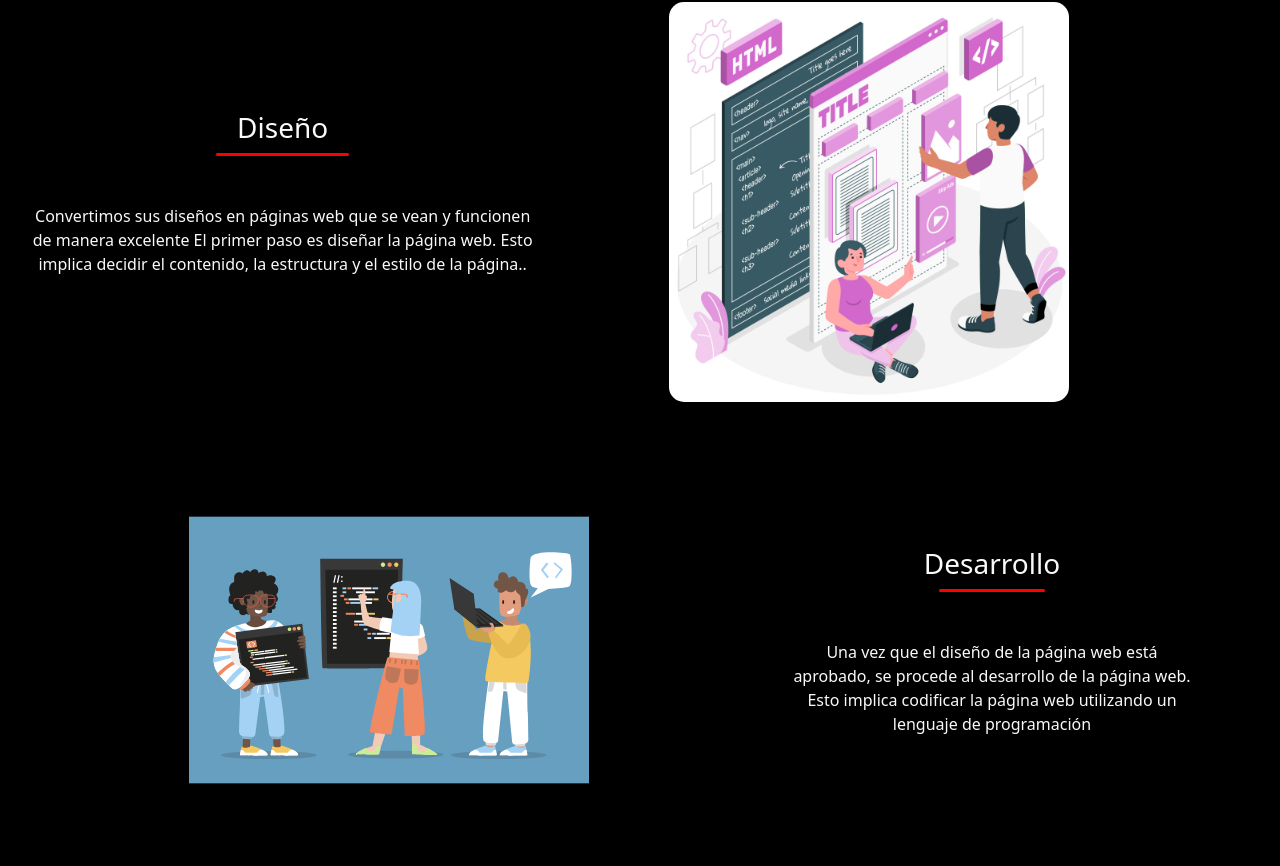
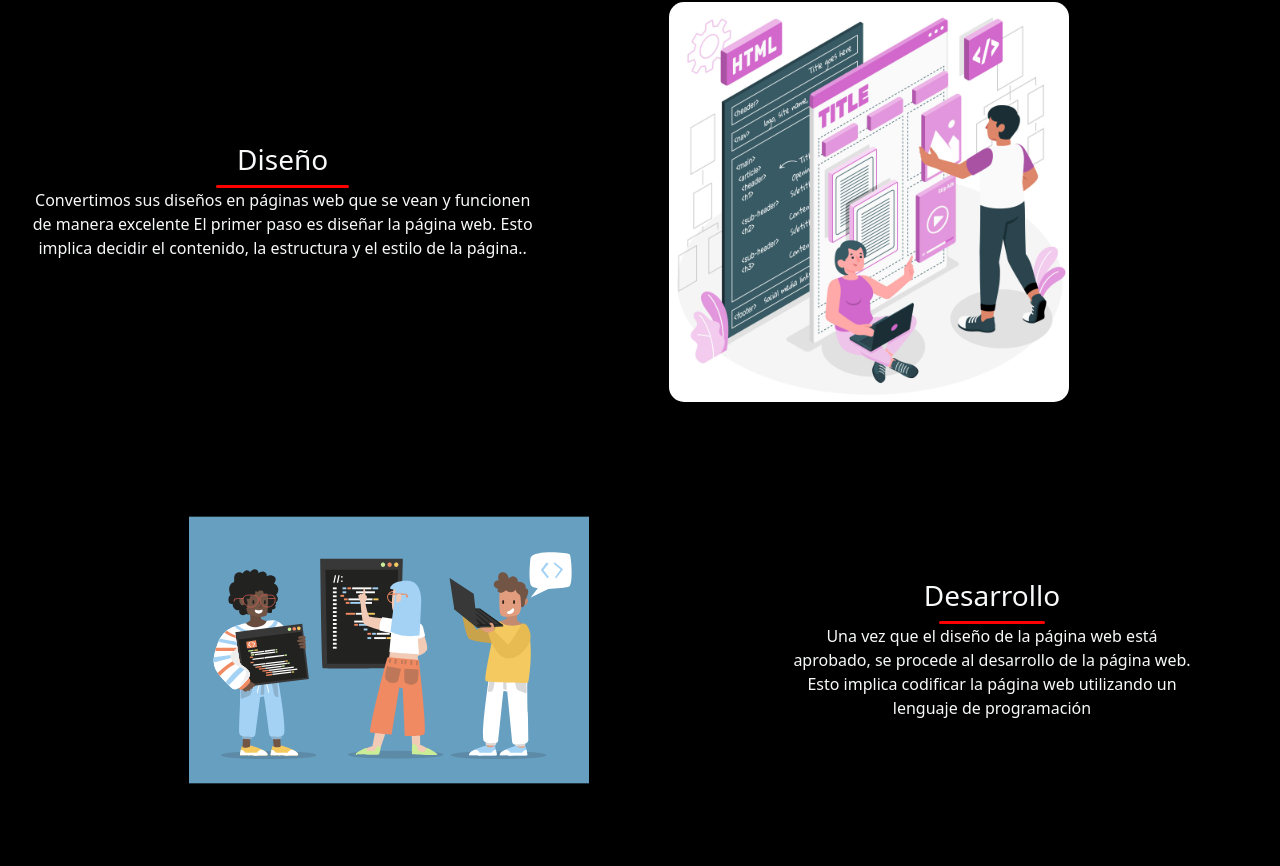
Before and after one commit to rater31/hyg-developer, a React (Vite) app in the folder hyg/: page /formas-de-trabajo in a window 1280 px wide. Shown: the part 454-1320 px from the top of the page. Built offline with nearby package versions, Linux system fonts and the light colour scheme.

Commit message:
juanma
todas las letritas se mueven che qlia

```diff
--- a/hyg/src/components/Somos.jsx
+++ b/hyg/src/components/Somos.jsx
@@ -1,11 +1,29 @@
-import { useEffect, useState } from 'react'
+import { useEffect, useState, useRef } from 'react'
 import React from 'react'
 import pcOscura from '../assets/pc-oscura.jpg'
 import '../css/somos.css'
 import Servicios from './Servicios'
+import {motion, useTime, useTransform, useInView } from 'framer-motion'
 
 const Somos = () => {
+    function Section({ children }) {
+        const ref = useRef(null);
+        const isInView = useInView(ref, { once: true });
 
+        return (
+          <section ref={ref}>
+            <span
+              style={{
+                transform: isInView ? "none" : "translateX(-200px)",
+                opacity: isInView ? 1 : 0,
+                transition: "all 0.9s cubic-bezier(0.17, 0.55, 0.55, 1) 0.5s"
+              }}
+            >
+              {children}
+            </span>
+          </section>
+        );
+      }
 
 return (
     <div className="container-fluid w-100">
@@ -21,7 +39,7 @@ return (
                 <div className="row justify-content-center">
                     <div className="line w-50"></div>
                 </div>
-            <p className='mt-5'>Somos H&G, una sociedad dedicada a la programación especializada en la parte de fullstack, nos destacamos por ofrecer la creación de páginas web de alta calidad y soluciones innovadoras para nuestros clientes.</p>
+            <Section className='mt-5'>Somos H&G, una sociedad dedicada a la programación especializada en la parte de fullstack, nos destacamos por ofrecer la creación de páginas web de alta calidad y soluciones innovadoras para nuestros clientes.</Section>
             </div>
             <div className="col-12 text-center mt-5 ">
                 <Servicios/>
--- a/hyg/src/pages/FormasdeTrabajo.jsx
+++ b/hyg/src/pages/FormasdeTrabajo.jsx
@@ -1,11 +1,30 @@
-import React from 'react';
+import {React, useRef} from 'react';
 import desarrollo from '../assets/desarrollo.svg'
 import testeo from '../assets/testeo-y-prueba.jpg'
 import diseño from '../assets/diseño.jpg'
+import {motion, useTime, useTransform, useInView } from 'framer-motion'
 
 
 
 const FormasdeTrabajo = () => {
+   function Section({ children }) {
+      const ref = useRef(null);
+      const isInView = useInView(ref, { once: true });
+
+      return (
+        <section ref={ref}>
+          <span
+            style={{
+              transform: isInView ? "none" : "translateX(-200px)",
+              opacity: isInView ? 1 : 0,
+              transition: "all 0.9s cubic-bezier(0.17, 0.55, 0.55, 1) 0.5s"
+            }}
+          >
+            {children}
+          </span>
+        </section>
+      );
+    }
    return (
       <div className='container-fluid text-light  mt-5 justify-content-center'>
          <div className="row justify-content-center text-light ">
@@ -18,7 +37,7 @@ const FormasdeTrabajo = () => {
                <div className="row justify-content-center">
                   <div className="line w-25"></div>
                </div>
-               <p className='mt-5'>Convertimos sus diseños en páginas web que se vean y funcionen de manera excelente El primer paso es diseñar la página web. Esto implica decidir el contenido, la estructura  y el estilo de la página..</p>
+               <Section className='mt-5'>Convertimos sus diseños en páginas web que se vean y funcionen de manera excelente El primer paso es diseñar la página web. Esto implica decidir el contenido, la estructura  y el estilo de la página..</Section>
             </div>
             <div className="col-6 d-flex justify-content-center   mt-5 ">
                <img className='imageServicio' src={diseño} alt="" srcset="" />
@@ -33,7 +52,7 @@ const FormasdeTrabajo = () => {
                <div className="row justify-content-center">
                   <div className="line w-25"></div>
                </div>
-               <p className='mt-5'>Una vez que el diseño de la página web está aprobado, se procede al desarrollo de la página web. Esto implica codificar la página web utilizando un lenguaje de programación</p>
+               <Section className='mt-5'>Una vez que el diseño de la página web está aprobado, se procede al desarrollo de la página web. Esto implica codificar la página web utilizando un lenguaje de programación</Section>
             </div>
          </div>
          <div className='row text-center align-items-center'>
@@ -41,7 +60,7 @@ const FormasdeTrabajo = () => {
                <h3>Testeo y prueba</h3>
                <div className="row justify-content-center">
                   <div className="line w-25"></div>
-                  <p className='mt-5'>Una vez que la página web está desarrollada, se debe probar para asegurarse de que funciona correctamente. Esto implica probar la página web en diferentes navegadores, dispositivos y resoluciones de pantalla.</p>
+                  <Section className='mt-5'>Una vez que la página web está desarrollada, se debe probar para asegurarse de que funciona correctamente. Esto implica probar la página web en diferentes navegadores, dispositivos y resoluciones de pantalla.</Section>
                </div>
             </div>
             <div className='col-5 ms-3 mt-5'>
```
